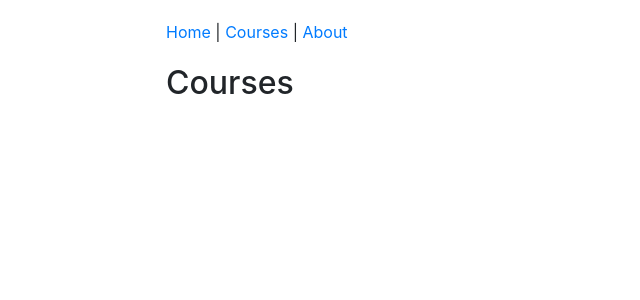
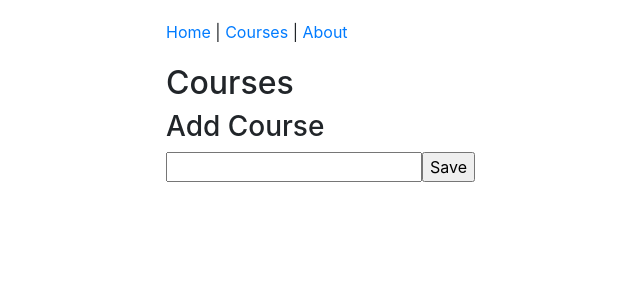
Before and after one commit to ABBennett/reactDemo, a React app: page /courses in a window 1280 px wide. Shown: the top 300 px of the page, without its empty margins (64-704 px from the left). Built offline with nearby package versions, Linux system fonts and the light colour scheme.

Commit message:
adding form skeleton

```diff
--- a/src/components/courses/CoursesPage.js
+++ b/src/components/courses/CoursesPage.js
@@ -1,8 +1,36 @@
 import React from "react";
 
 class CoursesPage extends React.Component {
+  state = {
+    course: {
+      title: "",
+    },
+  };
+
+  handleChange = (event) => {
+    const course = { ...this.state.course, title: event.target.value };
+    this.setState({ course });
+  };
+
+  handleSubmit = (event) => {
+    event.preventDefault();
+    alert(this.state.course.title);
+  };
+
   render() {
-    return <h2>Courses</h2>;
+    return (
+      <form onSubmit={this.handleSubmit}>
+        <h2>Courses</h2>
+        <h3> Add Course</h3>
+        <input
+          type="text"
+          onChange={this.handleChange}
+          value={this.state.course.title}
+        />
+
+        <input type="submit" value="Save" />
+      </form>
+    );
   }
 }
 
```
